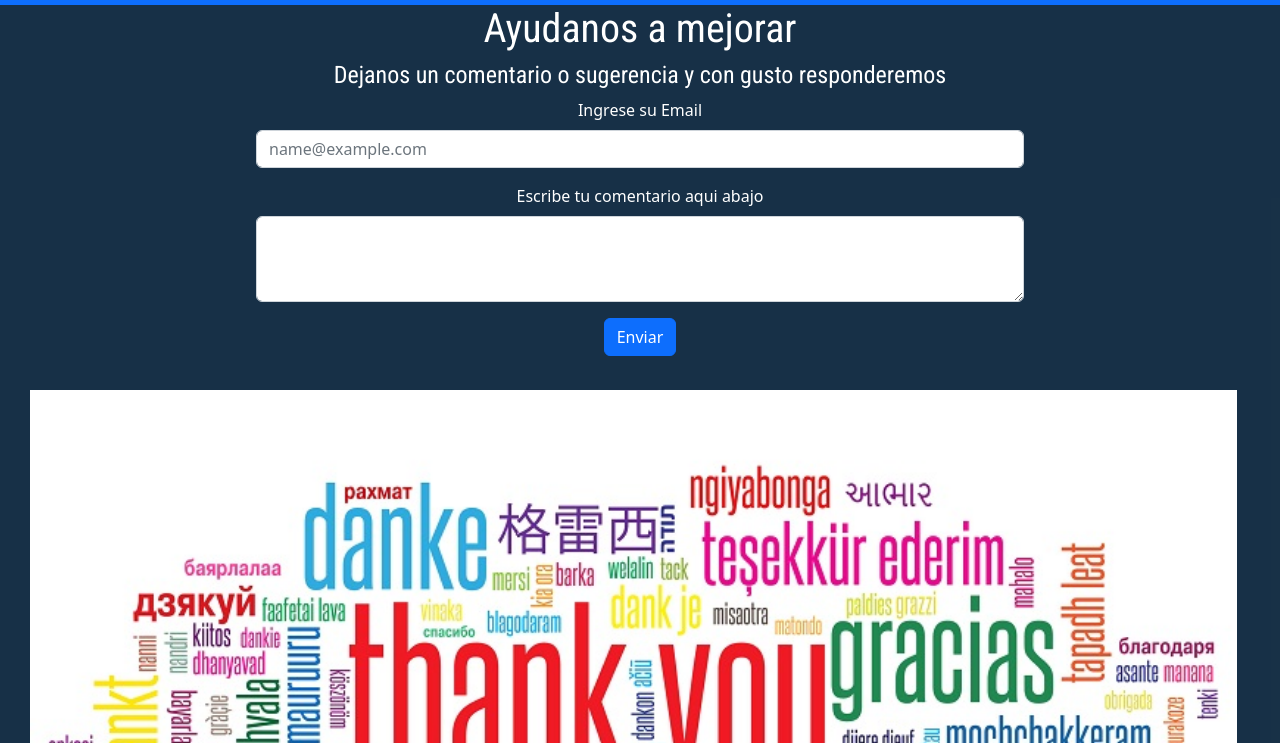
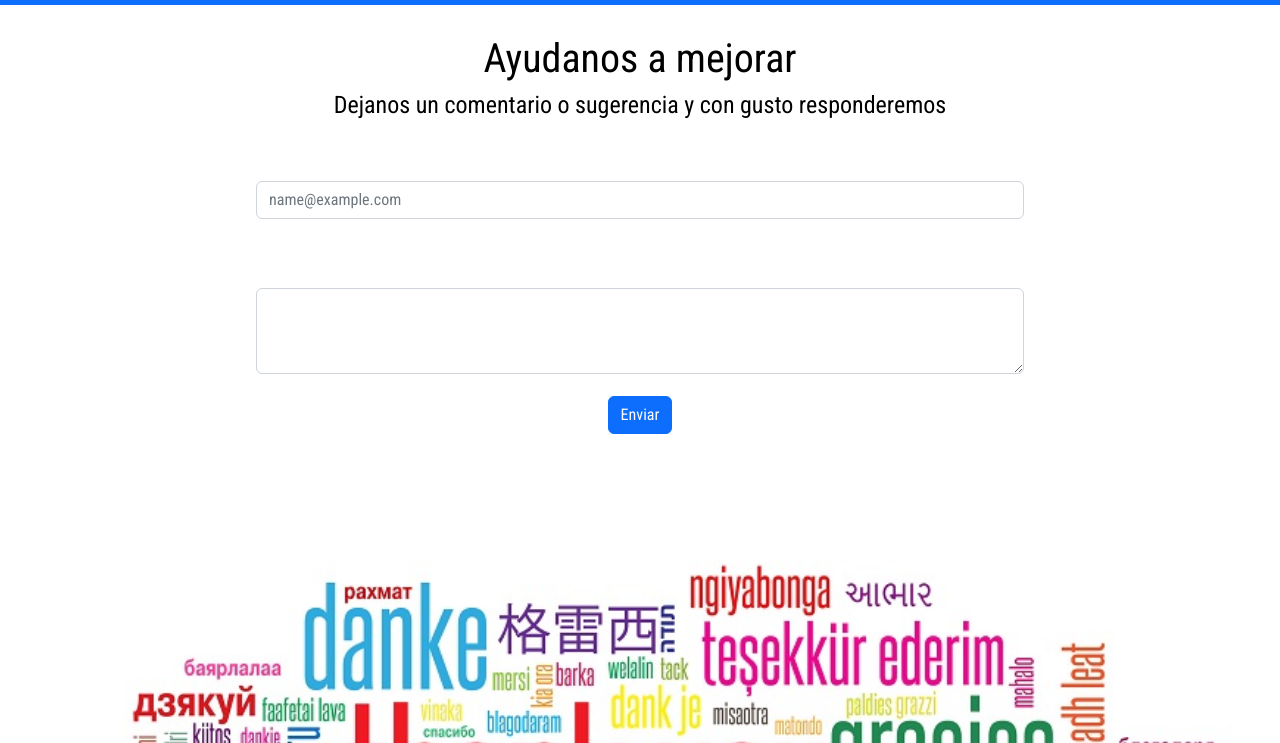
Before and after one commit to DjFernandoIslas/coderhouse-desarrollo-web-fernando-islas, a website: page Contactanos.html in a window 1280 px wide. Shown: the part 57-800 px from the top of the page. Drawn offline with nearby package versions, Linux system fonts and the light colour scheme.

Commit message:
mejorado seccion contacto

```diff
--- a/scss/pages/_Contactanos.scss
+++ b/scss/pages/_Contactanos.scss
@@ -1,23 +1,28 @@
 .contact {
-  background-color: rgba(7, 34, 58, 0.934);
   width: 100vw;
+  font-family: "Roboto Condensed";
+  font-size: 30px;
+  font-style: normal;
+  font-weight: 200;
+  color: black;
 }
 
 .contact_tittle {
-  color: white;
+  color: black;
   font-family: "Roboto Condensed";
   font-size: 30px;
   font-style: normal;
   font-weight: 200;
   text-align: center;
+  padding-top: 30px;
 }
 
 .contact_subtitle {
-  color: white;
   font-family: "Roboto Condensed";
   font-size: 20px;
   font-style: normal;
   font-weight: 200;
+  color: black;
   text-align: center;
 }
 
```
Also changed, not shown: Css/Style.css.
